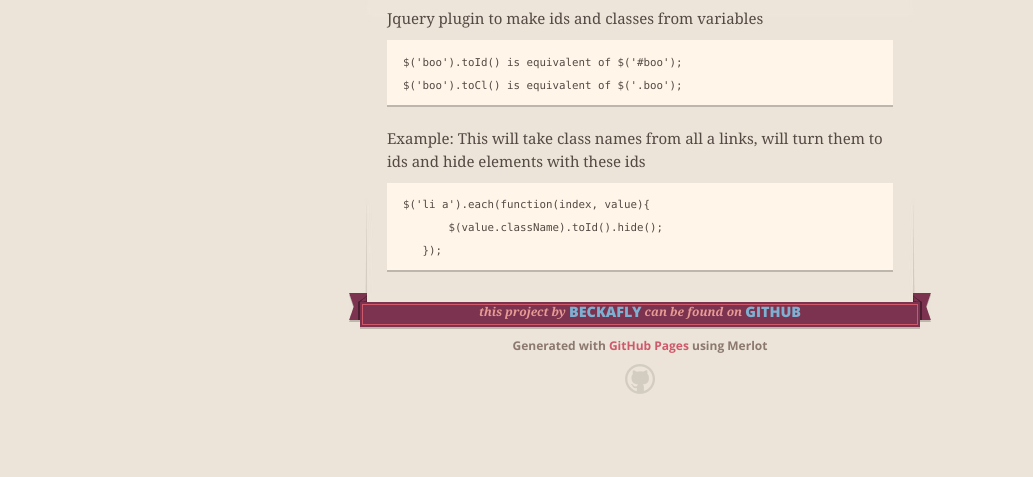
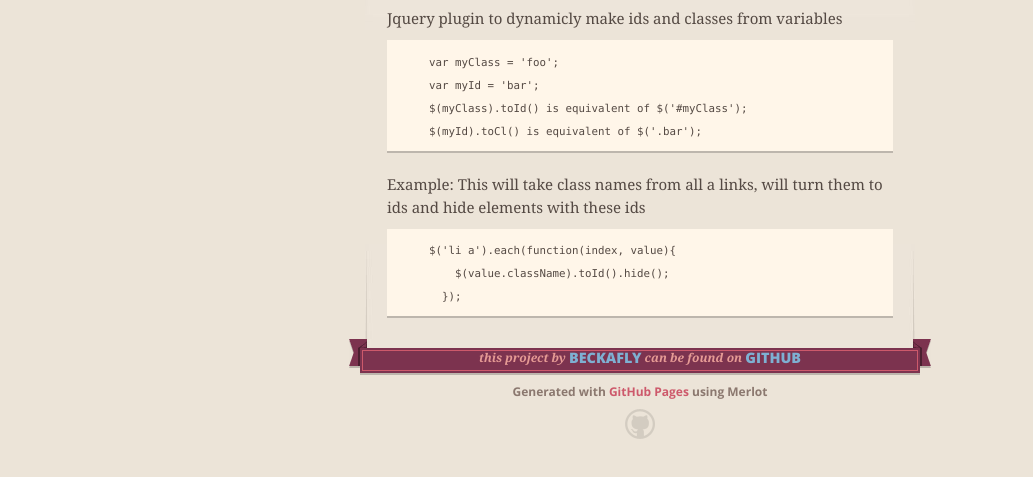
Before and after one commit to beckafly/JqueryToIdAndClass, a plain HTML site: page index.html in a window 1280 px wide. Shown: the part 315-792 px from the top of the page, without its empty margins (0-1033 px from the left). Drawn offline with nearby package versions, Linux system fonts and the light colour scheme.

Commit message:
Create gh-pages branch via GitHub

```diff
--- a/index.html
+++ b/index.html
@@ -51,18 +51,20 @@
 
 <p>Created by Alex Becker <a href="mailto:byaxy@insulatejs.com">byaxy@insulatejs.com</a>.</p>
 
-<p>Jquery plugin to make ids and classes from variables </p>
+<p>Jquery plugin to dynamicly make ids and classes from variables   </p>
 
-<pre><code> $('boo').toId() is equivalent of $('#boo');
- $('boo').toCl() is equivalent of $('.boo');
+<pre><code>     var myClass = 'foo';
+     var myId = 'bar';
+     $(myClass).toId() is equivalent of $('#myClass');
+     $(myId).toCl() is equivalent of $('.bar');
 </code></pre>
 
 <p>Example:
 This will take class names from all a links, will turn them to ids and hide elements with these ids    </p>
 
-<pre><code> $('li a').each(function(index, value){
-        $(value.className).toId().hide();
-    });
+<pre><code>     $('li a').each(function(index, value){
+         $(value.className).toId().hide();
+       });
 </code></pre>
       </section>
 
--- a/params.json
+++ b/params.json
@@ -1 +1 @@
-{"name":"Jquerytoidandclass","tagline":"Jquery plugin to make ids and classes from variables","body":"# JqueryToIdAndClass\r\nCreated by Alex Becker byaxy@insulatejs.com.\r\n\r\nJquery plugin to make ids and classes from variables \r\n\r\n     $('boo').toId() is equivalent of $('#boo');\r\n     $('boo').toCl() is equivalent of $('.boo');\r\nExample: \r\nThis will take class names from all a links, will turn them to ids and hide elements with these ids    \r\n   \r\n     $('li a').each(function(index, value){    \t\t\r\n     \t\t$(value.className).toId().hide();   \r\n     \t});\r\n","google":"UA-69921650-1","note":"Don't delete this file! It's used internally to help with page regeneration."}
+{"name":"Jquerytoidandclass","tagline":"Jquery plugin to make ids and classes from variables","body":"# JqueryToIdAndClass\r\nCreated by Alex Becker byaxy@insulatejs.com.\r\n\r\nJquery plugin to dynamicly make ids and classes from variables   \r\n\r\n         var myClass = 'foo';\r\n         var myId = 'bar';\r\n         $(myClass).toId() is equivalent of $('#myClass');\r\n         $(myId).toCl() is equivalent of $('.bar');\r\nExample: \r\nThis will take class names from all a links, will turn them to ids and hide elements with these ids    \r\n   \r\n         $('li a').each(function(index, value){    \t\t\r\n     \t     $(value.className).toId().hide();   \r\n     \t   });\r\n","google":"UA-69921650-1","note":"Don't delete this file! It's used internally to help with page regeneration."}
```
